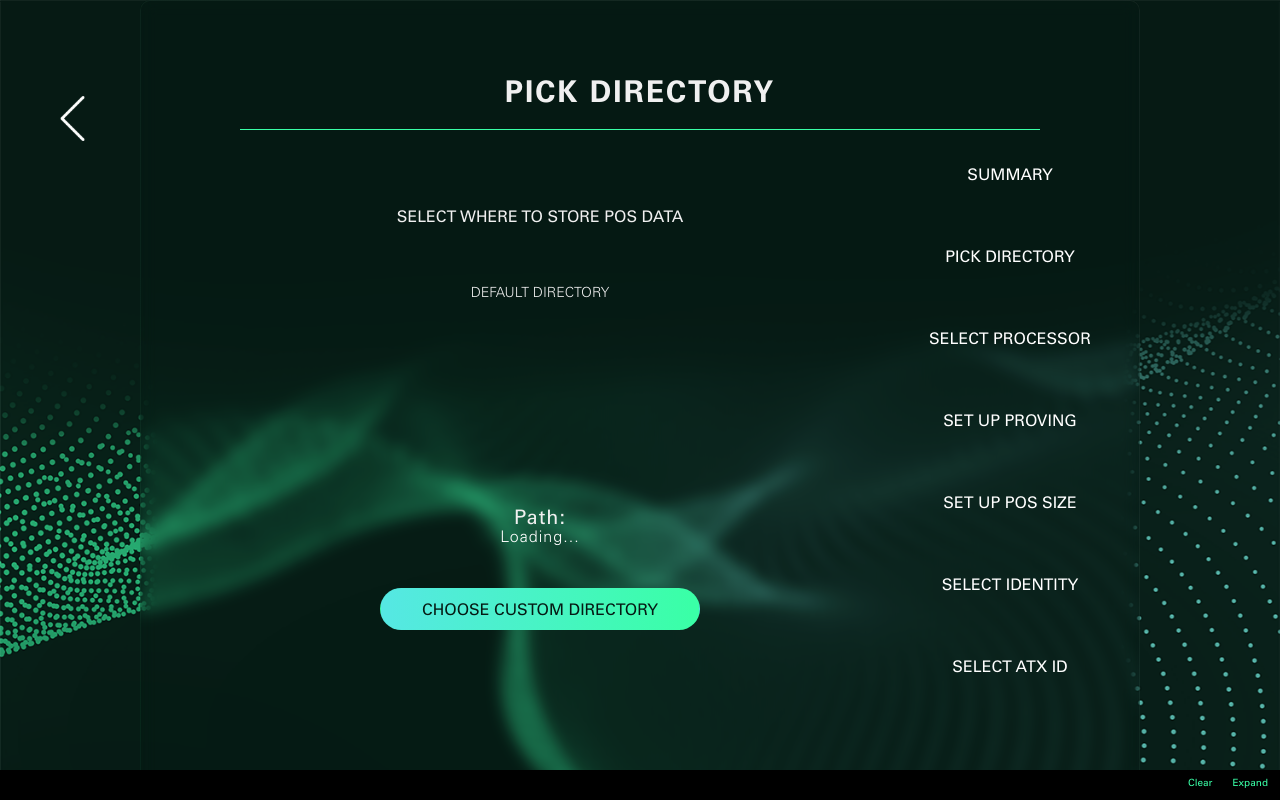
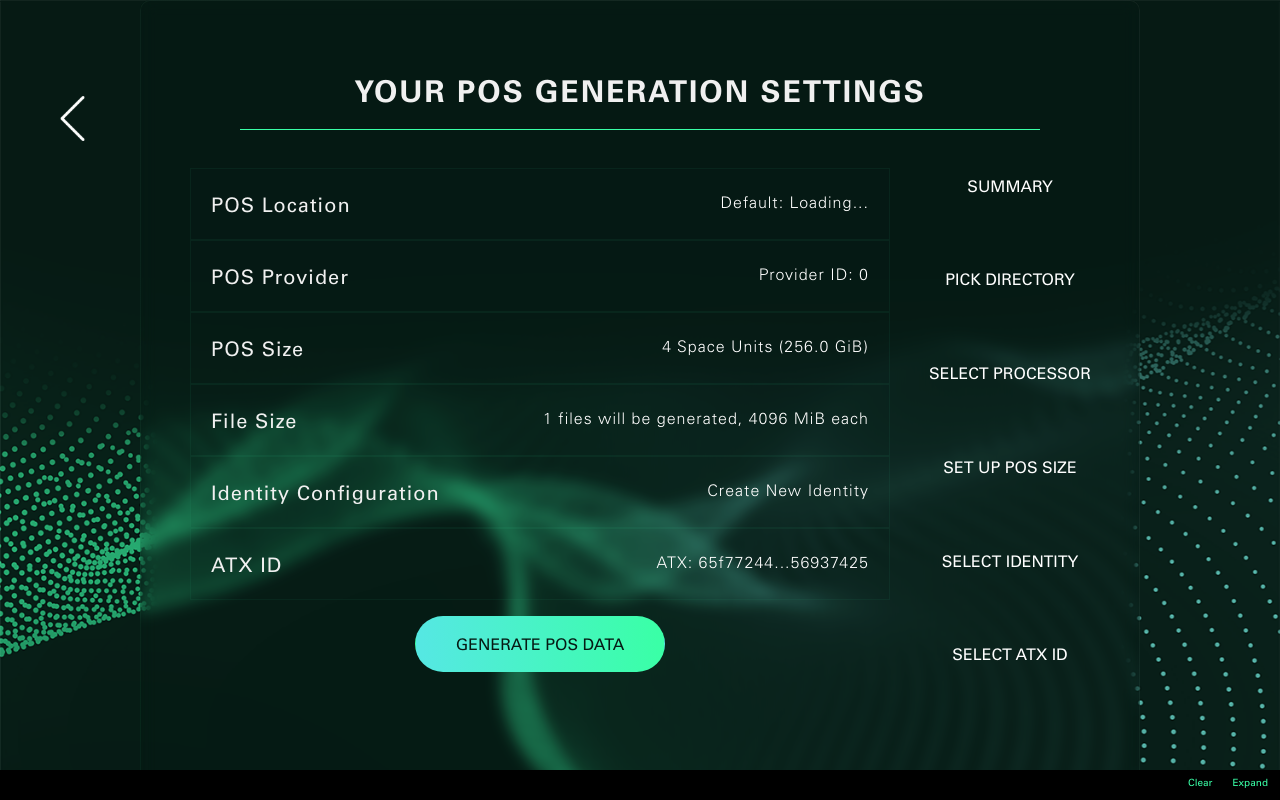
Before and after one commit to spacemeshos/sm-init-app-v2, a React (Create React App) app: page /generate in a window 1280 px wide. Built offline with nearby package versions, Linux system fonts and the light colour scheme.

Commit message:
show summary first

```diff
--- a/src/pages/Generate.tsx
+++ b/src/pages/Generate.tsx
@@ -7,7 +7,6 @@ import { BackButton, TransparentButton } from "../components/button";
 import {
   SelectDirectory,
   SetupGPU,
-  SetupProving,
   SetupSize,
   SelectIdentity,
   SelectATX,
@@ -30,6 +29,7 @@ const SetupContainer = styled.div`
   left: 0px;
   top: 40px;
   display: flex;
+  flex-direction: row;
   align-items: flex-start;
   align-content: center;
   justify-content: center;
@@ -59,7 +59,7 @@ const ErrorMessage = styled.div`
 
 const Generate: React.FC = () => {
   const [currentStep, setCurrentStep] = useState<number>(0);
-  const [showSummary, setShowSummary] = useState<boolean>(false);
+  const [showSummary, setShowSummary] = useState<boolean>(true);
   const [isGenerating, setIsGenerating] = useState<boolean>(false);
   const [error, setError] = useState<string | null>(null);
   const { updateConsole } = useConsole();
@@ -73,10 +73,6 @@ const Generate: React.FC = () => {
     {
       label: "Select Processor",
       component: <SetupGPU isOpen={true} />,
-    },
-    {
-      label: "Set up Proving",
-      component: <SetupProving />,
     },
     {
       label: "Set up POS Size",
@@ -115,6 +111,7 @@ const Generate: React.FC = () => {
           isGenerating={isGenerating}
           error={error}
           updateConsole={updateConsole}
+          onStepChange={handleStepChange}
         />
       );
     }
@@ -130,7 +127,7 @@ const Generate: React.FC = () => {
           <Header
             text={
               showSummary
-                ? "SUMMARY OF YOUR SETTINGS"
+                ? "YOUR POS GENERATION SETTINGS"
                 : steps[currentStep].label
             }
           />
```
